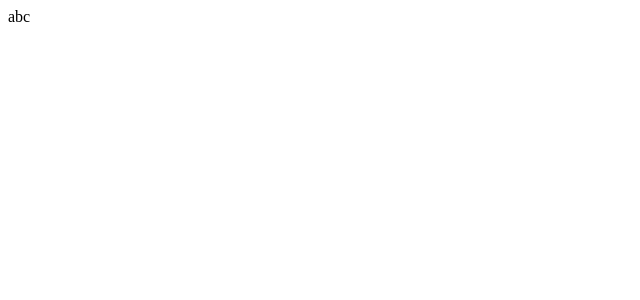
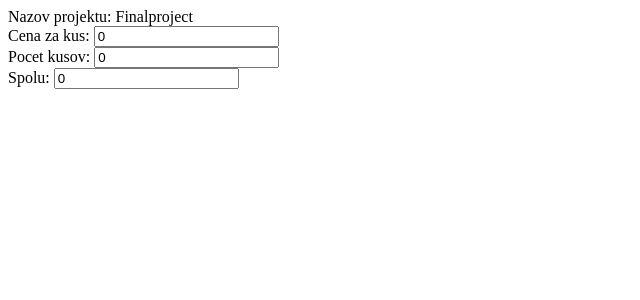
Before and after one commit to RastislavBiba/SigmaMale_Frontend, an Angular app: page / in a window 1280 px wide. Shown: the top 300 px of the page, without its empty margins (0-640 px from the left). Built offline with nearby package versions, Linux system fonts and the light colour scheme.

Commit message:
Update 15.2.2021 19:15

```diff
--- a/src/app/app.component.html
+++ b/src/app/app.component.html
@@ -1,3 +1,8 @@
 <div>
-  abc
+  Nazov projektu: {{title}} <br>
 </div>
+<div>
+   Cena za kus:  <input [(ngModel)]="Kus" (change)="pocitaj()"> <br>
+    Pocet kusov: <input [(ngModel)] = "mnozstvo" (change)="pocitaj()"> <br>
+    Spolu: <input [(ngModel)] = "Vysledok">
+</div>
--- a/src/app/app.component.ts
+++ b/src/app/app.component.ts
@@ -7,4 +7,13 @@ import { Component } from '@angular/core';
 })
 export class AppComponent {
   title = 'Finalproject';
+  Kus = 0;
+  mnozstvo = 0;
+  Vysledok=0;
+  public pocitaj(){
+    this.Vysledok = this.Kus * this.mnozstvo;
+  }
+  public pracuj(){
+    alert("Hello");
+  }
 }
```
Also changed, not shown: src/app/app.module.ts (+5 -3 lines).
